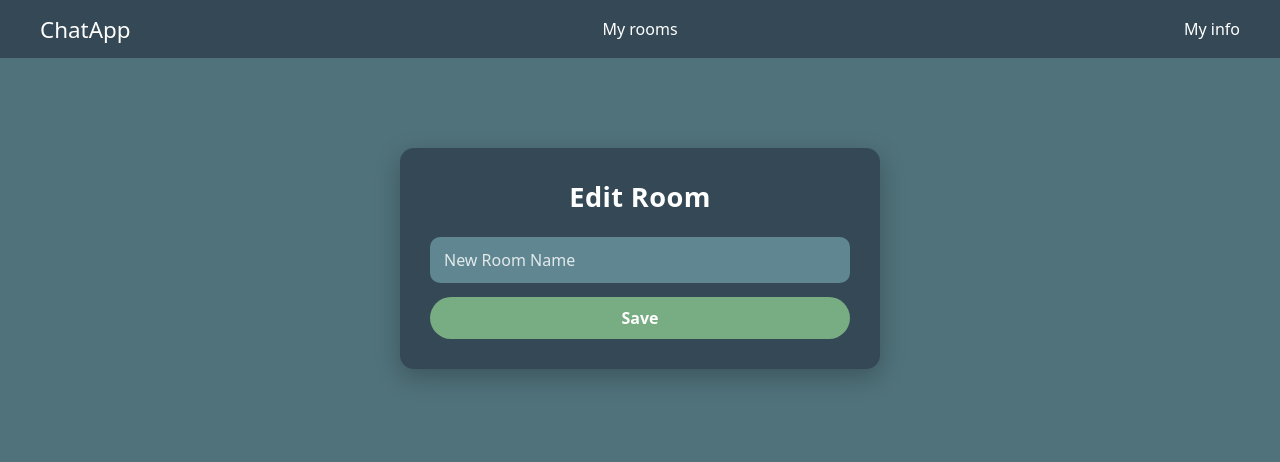
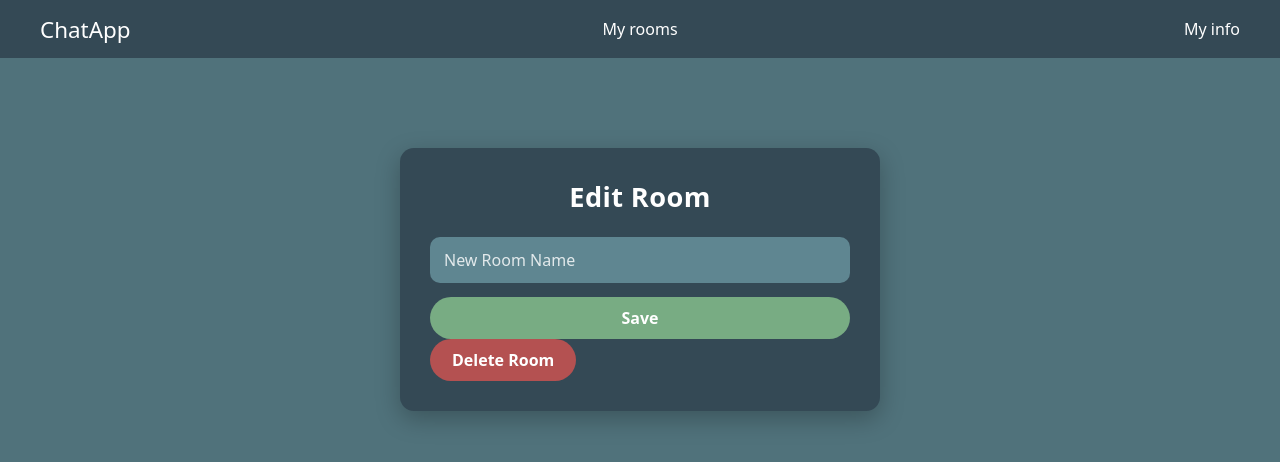
Before and after one commit to eskil4152/chatapp-client, a Next.js app: page /rooms/edit in a window 1280 px wide. Shown: the top 462 px of the page. Built offline with nearby package versions, Linux system fonts and the light colour scheme.

Commit message:
Delete room

```diff
--- /dev/null
+++ b/src/api/DeleteRoomAPI.tsx
@@ -0,0 +1,15 @@
+export default async function DeleteRoomAPI(roomId: string | null) {
+  return await fetch(
+    `${process.env.NEXT_PUBLIC_SERVER_API_URL}/api/rooms/delete`,
+    {
+      method: "DELETE",
+      headers: {
+        "Content-Type": "application/json",
+      },
+      body: JSON.stringify({
+        roomId: roomId,
+      }),
+      credentials: "include",
+    },
+  );
+}
--- a/src/app/rooms/edit/page.tsx
+++ b/src/app/rooms/edit/page.tsx
@@ -3,6 +3,7 @@
 import React, { useState } from "react";
 import { useRouter, useSearchParams } from "next/navigation";
 import EditRoomAPI from "@/src/api/EditRoomAPI";
+import DeleteRoomAPI from "@/src/api/DeleteRoomAPI";
 
 export default function EditRoomPage() {
   const router = useRouter();
@@ -55,6 +56,23 @@ export default function EditRoomPage() {
           </button>
         </form>
 
+        <button
+          type="button"
+          className="dangerButton"
+          onClick={async (e) => {
+            e.stopPropagation();
+            const res = await DeleteRoomAPI(roomId);
+
+            if (res.ok) {
+              router.push("/rooms");
+            } else if (res.status === 401) {
+              router.replace("/login");
+            }
+          }}
+        >
+          Delete Room
+        </button>
+
         {error && <p className="errorBox">{error}</p>}
       </div>
     </div>
```
